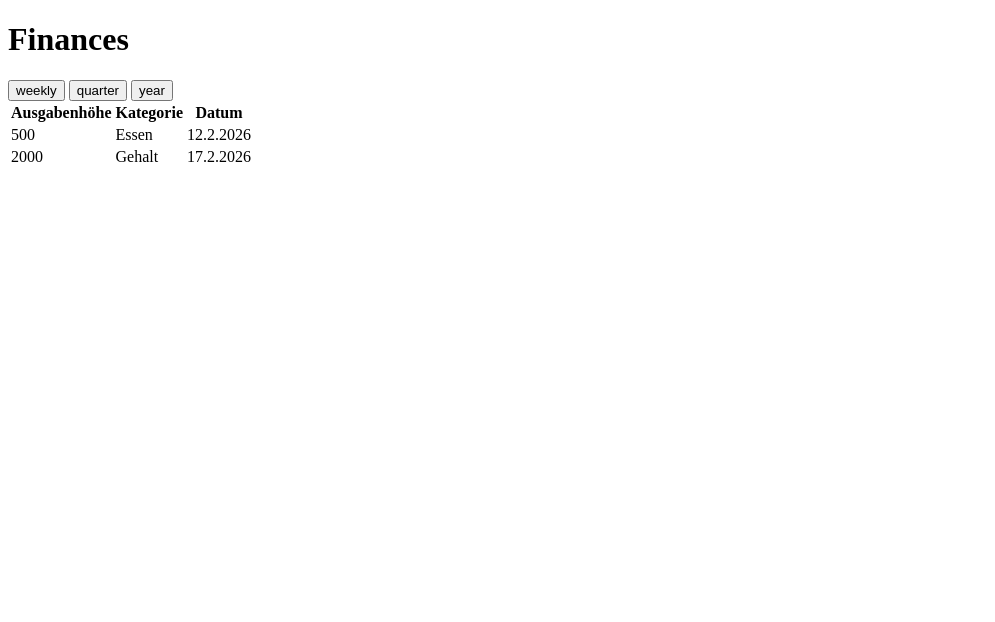
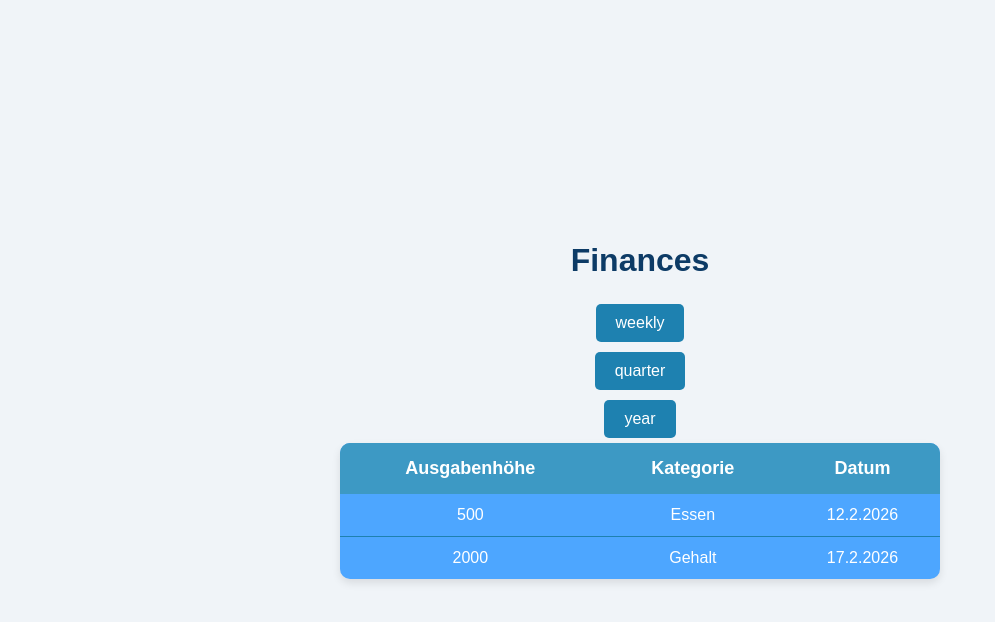
Before and after one commit to lenadill/SAP-Praktikum, a plain HTML site: page Liste/index.html in a window 1280 px wide. Shown: the whole page, without its empty margins (0-995 px from the left). Drawn offline with Linux system fonts and the light colour scheme.

Commit message:
Style skizze

```diff
--- a/Liste/index.html
+++ b/Liste/index.html
@@ -3,7 +3,9 @@
 <head>
     <meta charset="UTF-8">
     <meta name="viewport" content="width=device-width, initial-scale=1.0">
+    <link rel="stylesheet" href="style.css">
     <title>Finances</title>
+
 </head>
 <body>
     <h1>Finances</h1>
--- /dev/null
+++ b/Liste/style.css
@@ -0,0 +1,62 @@
+
+body {
+    font-family: Arial, sans-serif;
+    display: flex;
+    justify-content: center;
+    align-items: center;
+    min-height: 100vh;
+    margin: 0;
+    background-color: #f0f4f8;
+    flex-direction: column;
+}
+
+
+h1 {
+    color: #0d3b66;
+    margin-bottom: 20px;
+}
+
+button {
+    background-color: #1e81b0;
+    color: white;
+    border: none;
+    padding: 10px 20px;
+    margin: 5px;
+    border-radius: 5px;
+    cursor: pointer;
+    font-size: 16px;
+    transition: background-color 0.3s;
+}
+
+button:hover {
+    background-color: #145374;
+}
+
+
+table {
+    border-collapse: collapse;
+    width: 600px;
+    text-align: center;
+    box-shadow: 0 4px 8px rgba(0,0,0,0.1);
+    background-color: #4da6ff;
+    color: white;
+    border-radius: 10px;
+    overflow: hidden;
+}
+
+
+th {
+    background-color: #3d99c4;
+    padding: 15px;
+    font-size: 18px;
+}
+
+td {
+    padding: 12px;
+    border-bottom: 1px solid #1e81b0;
+    font-size: 16px;
+}
+
+tr:last-child td {
+    border-bottom: none;
+}
```
